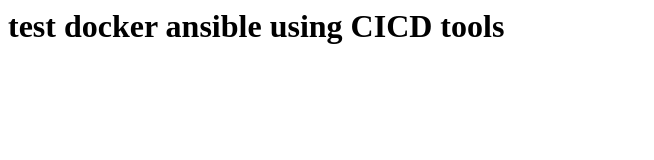
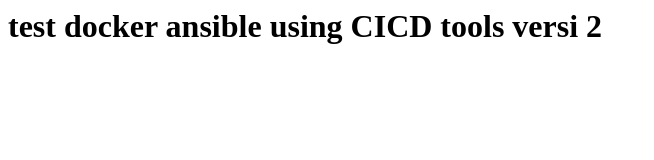
Before and after one commit to johanesprihartono/docker-ansible, a plain HTML site: page index.html in a window 1280 px wide. Shown: the whole page, without its empty margins (0-654 px from the left). Drawn offline with Linux system fonts and the light colour scheme.

Commit message:
Update index.html

```diff
--- a/index.html
+++ b/index.html
@@ -1 +1 @@
-<h1>test docker ansible using CICD tools</h1>
+<h1>test docker ansible using CICD tools versi 2</h1>
```
